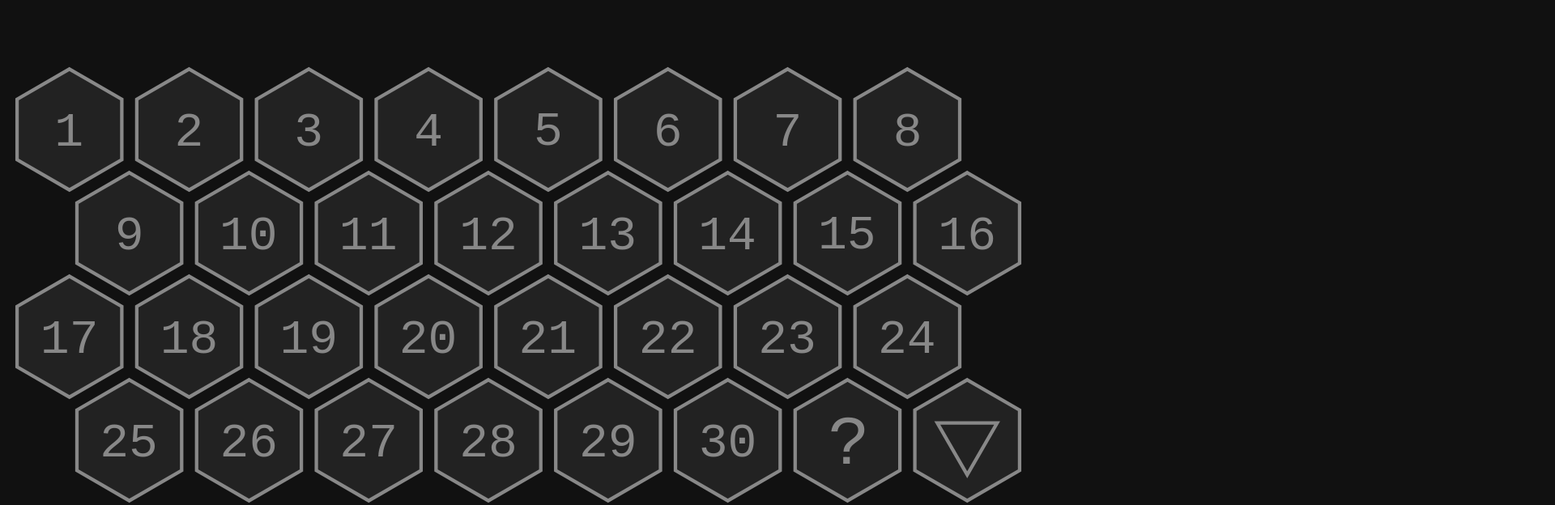
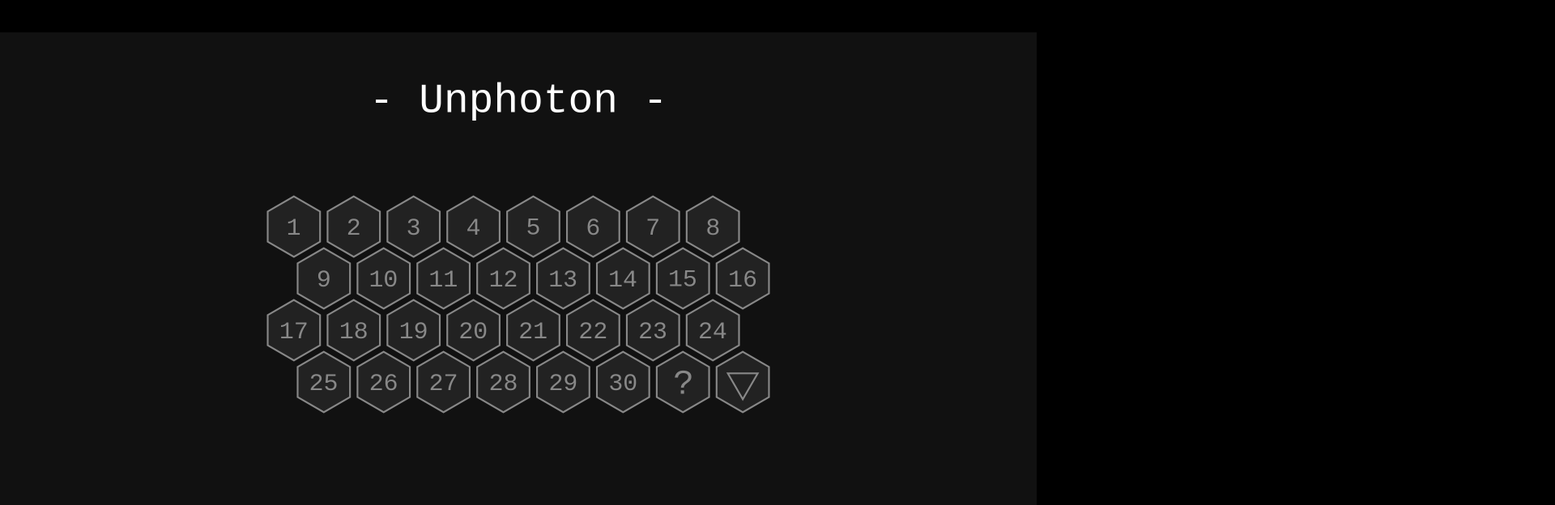
Before and after one commit to Yukkku/unphoton, a plain HTML site: page index.html in a window 1280 px wide. Shown: the top 624 px of the page at 81% size, 1920 px wide, since content can reach past the window. Drawn offline with Linux system fonts and the light colour scheme.

Commit message:
何故か反映されていませんでした！

```diff
--- a/main.css
+++ b/main.css
@@ -7,6 +7,10 @@ body {
   display: flex;
   justify-content: center;
   align-items: center;
+}
+
+canvas {
+  scale: 0.5;
 }
 
 #share[open] {
```
